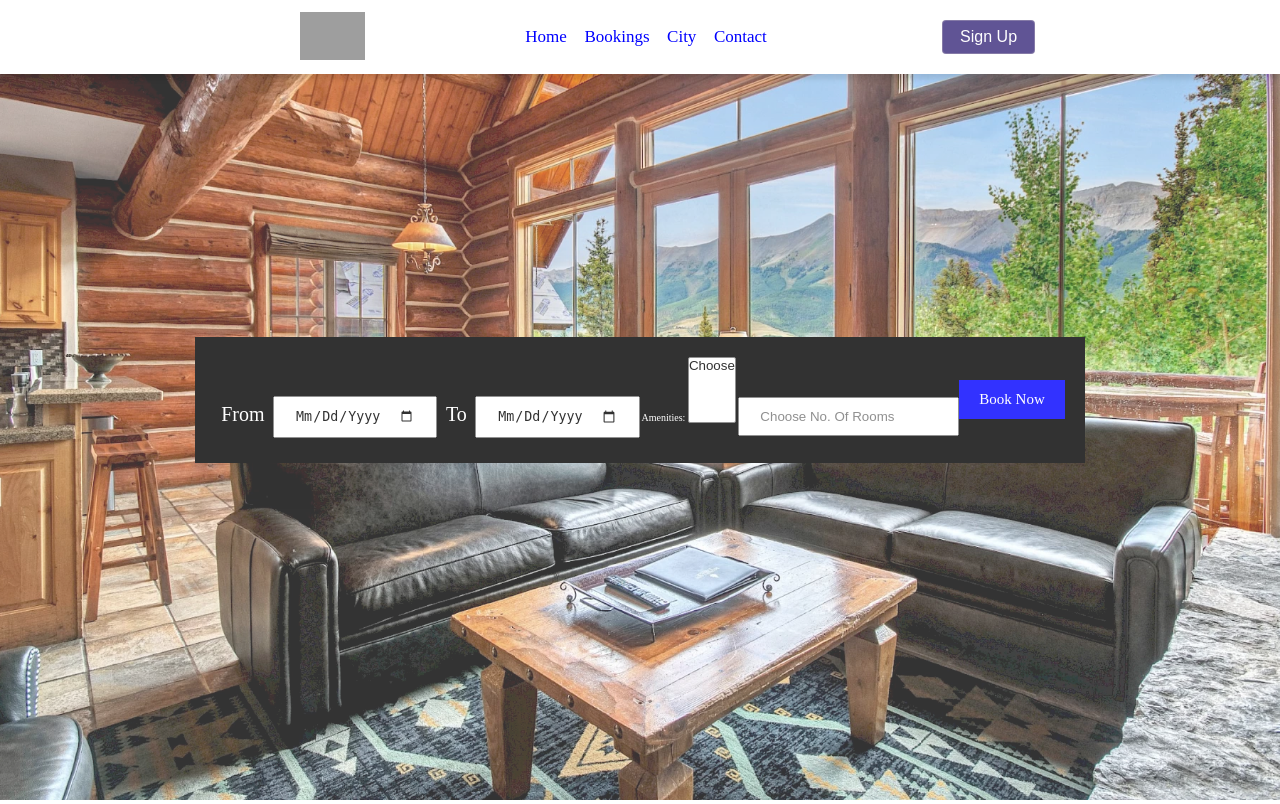
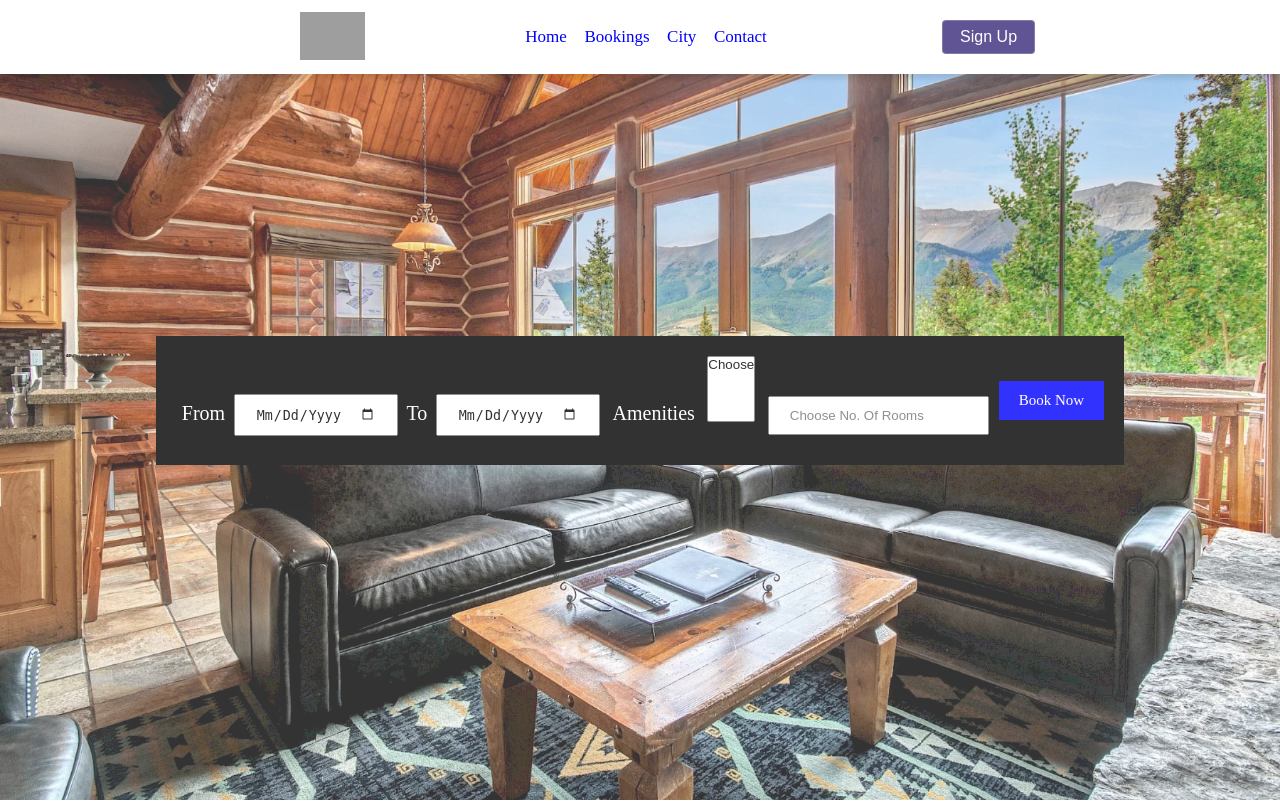
Before and after one commit to VaibhavSatone/Full-Stack-Hotel-Booking-website, a Django app: page / in a window 1280 px wide. Shown: the top 804 px of the page. Run offline with Django 5.2, Linux system fonts and the light colour scheme; data that the repository does not hold is empty; grey boxes are pictures that could not be loaded.

Commit message:
21st jan 2nd

```diff
--- a/home/templates/home.html
+++ b/home/templates/home.html
@@ -41,7 +41,7 @@
             <input type="date">
             <span>To</span>
             <input type="date">
-            <label for="languages">Amenities:</label>
+            <label for="languages" style="font-size:20px;padding:10px ;color:white;">Amenities</label>
             <select class="form-control" multiple>
               <option value="">Choose</option>
               {% for i in amenities_obj %}
@@ -49,7 +49,7 @@
               {% endfor %}
 
             </select>
-            <input type="text" placeholder="Choose no. of rooms">
+            <input type="text" placeholder="Choose no. of rooms" style="margin:10px">
 
             <div class="book-btn">
                 <a href="{% static 'city.html' %}">Book Now</a>
```
